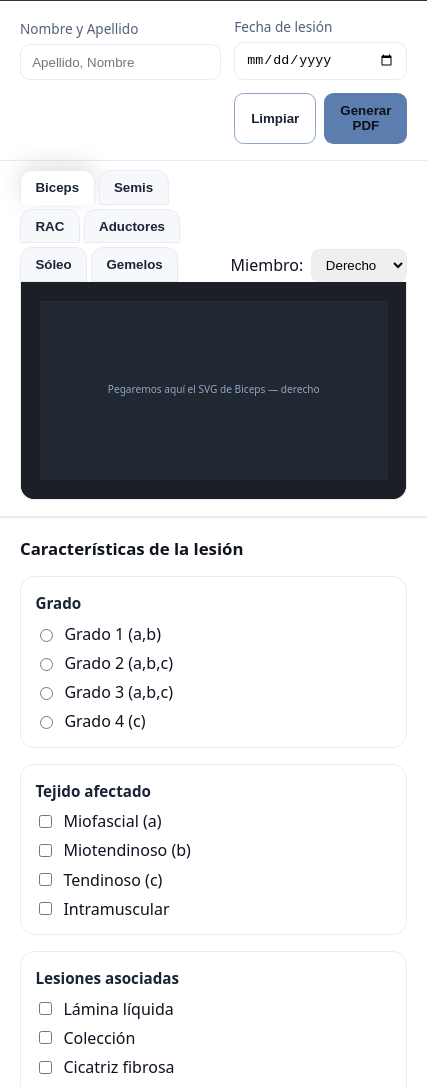
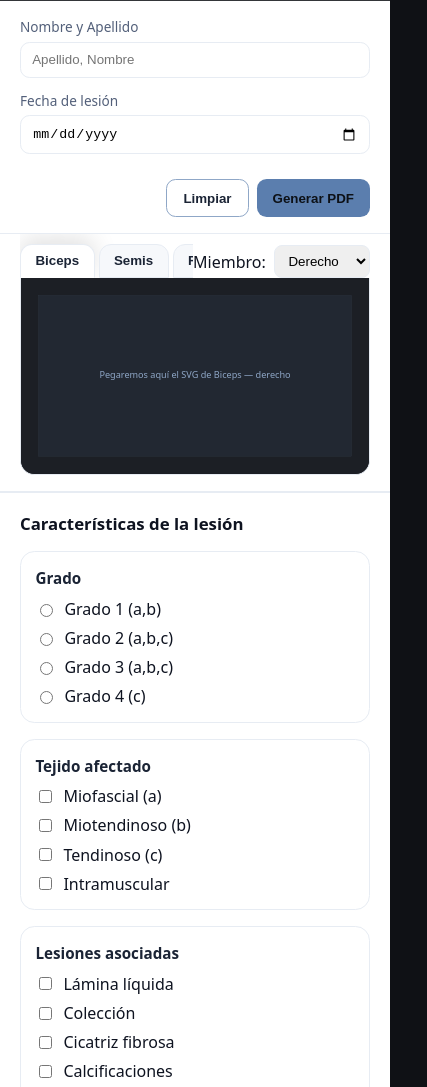
Before and after one commit to santigrosso/esqueme-eco, a plain HTML site: page index.html in a window 390 px wide. Shown: the part 61-1148 px from the top of the page, 427 px wide, since content can reach past the window. Drawn offline with Linux system fonts and the light colour scheme.

Commit message:
Add files via upload

```diff
--- a/index.html
+++ b/index.html
@@ -24,8 +24,8 @@
   .btn.ghost{background:transparent;border:1px solid var(--accent-weak);color:#1b2435}
   .svg-panel{background:var(--panel);color:var(--ink);padding:0 1.25rem 1rem 1.25rem;border-bottom:1px solid var(--line)}
   .tabsbar{display:grid;grid-template-columns:1fr auto;align-items:end;padding:0;margin:0}
-  .tabs{display:flex;gap:.25rem;flex-wrap:wrap;padding-top:.6rem}
-  .tab{appearance:none;border:1px solid var(--line);background:#f6f8fb;color:#1b2435;padding:.55rem .9rem;border-top-left-radius:.75rem;border-top-right-radius:.75rem;cursor:pointer;font-weight:700}
+  .tabs{display:flex;gap:.25rem;flex-wrap:nowrap;overflow-x:auto;-webkit-overflow-scrolling:touch;scrollbar-width:thin;padding-top:.6rem}
+  .tab{appearance:none;border:1px solid var(--line);background:#f6f8fb;color:#1b2435;padding:.55rem .9rem;border-top-left-radius:.75rem;border-top-right-radius:.75rem;cursor:pointer;font-weight:700;flex:0 0 auto}
   .tab.active{background:#fff;border-bottom-color:transparent;box-shadow:0 -6px 24px rgba(0,0,0,.12)}
   .lado{display:flex;align-items:center;gap:.5rem}
   .lado select{padding:.45rem .6rem;border:1px solid var(--line);border-radius:.5rem}
@@ -33,13 +33,17 @@
   .canvas svg{display:block;width:100%;height:auto}
   .caract{background:var(--panel);color:var(--ink);padding:1rem 1.25rem 1.25rem;border-top:1px solid var(--line)}
   .caract h2{margin:.2rem 0 1rem 0;font-size:1.05rem}
-  .cards{display:flex;justify-content:space-between;gap:1rem;flex-wrap:wrap}
+  .cards{display:grid;grid-template-columns:repeat(3,minmax(260px,1fr));gap:1rem;overflow-x:auto;-webkit-overflow-scrolling:touch;scrollbar-width:thin}
   .card{flex:1;min-width:250px;border:1px solid var(--line);border-radius:.9rem;background:#fff;padding:.9rem}
   .card h3{margin:.1rem 0 .6rem 0;font-size:.95rem;color:#1b2435}
   .opt{display:grid;gap:.45rem}
   .opt label{display:flex;align-items:center;gap:.5rem}
   footer{padding:.8rem 1.25rem;color:#97a6bf;font-size:.9rem;border-top:1px solid rgba(255,255,255,.1)}
-  @media (max-width: 900px){.panel-datos{grid-template-columns:1fr 1fr;grid-auto-rows:auto}.cards{flex-direction:column}}
+  @media (max-width: 820px){ /* Ajustes en tablets/phones, sin cambiar las 3 columnas */
+  .panel-datos{grid-template-columns:1fr;grid-auto-rows:auto}
+}
+@media print{@page{size:A4;margin:12mm 10mm 14mm 10mm}body{background:#fff;color:#000}header{color:#000;border-bottom:1px solid #ddd}.btn{display:none}footer{color:#333;border-top:1px solid #ddd}}
+  @media (max-width: 520px){ .cards{grid-template-columns:1fr} }.cards{flex-direction:column}}
   @media print{@page{size:A4;margin:12mm 10mm 14mm 10mm}body{background:#fff;color:#000}header{color:#000;border-bottom:1px solid #ddd}.btn{display:none}footer{color:#333;border-top:1px solid #ddd}}
 </style>
 </head>
```
